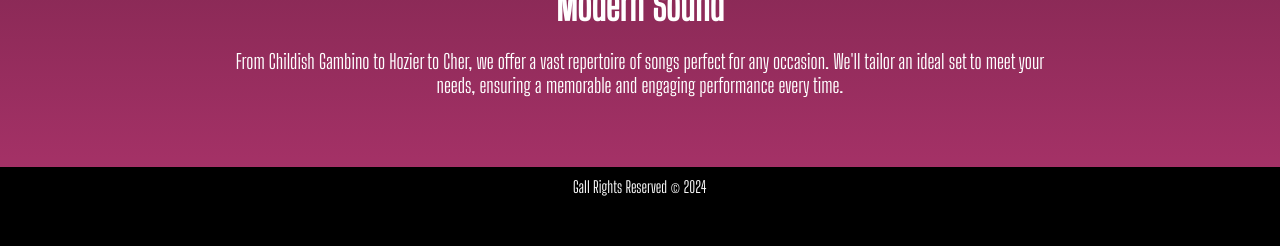
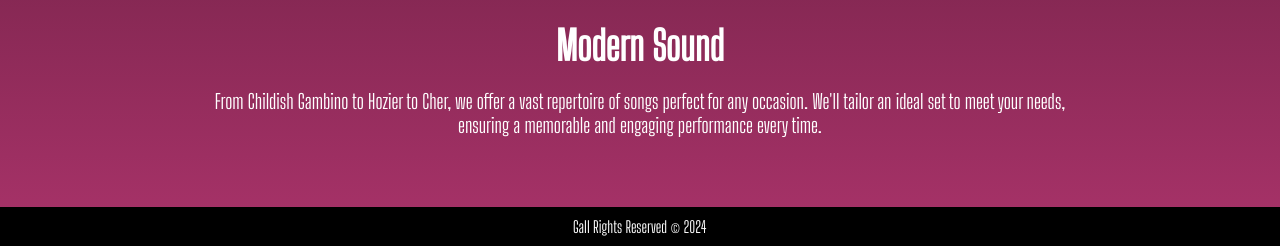
Before and after one commit to Scurrlin/The_Gall, a Django app: template the_gall/myapp/templates/home.html in a window 1280 px wide. Shown: the part 2092-2338 px from the top of the page. Before the commit the page ends 2288 px from the top, so only its background shows below. Run offline with Django 5.2, Linux system fonts and the light colour scheme; the template is opened without the code that fills it, so the values that code supplies are empty.

Commit message:
edit pitch desc

```diff
--- a/the_gall/myapp/static/css/styles.css
+++ b/the_gall/myapp/static/css/styles.css
@@ -254,7 +254,8 @@ footer {
         margin: 0 auto;
     }
     .pitch .description {
-        max-width: 850px;
+        max-width: 900px;
         margin: 0 auto;
+        margin-top: 20px;
     }
 }
```
